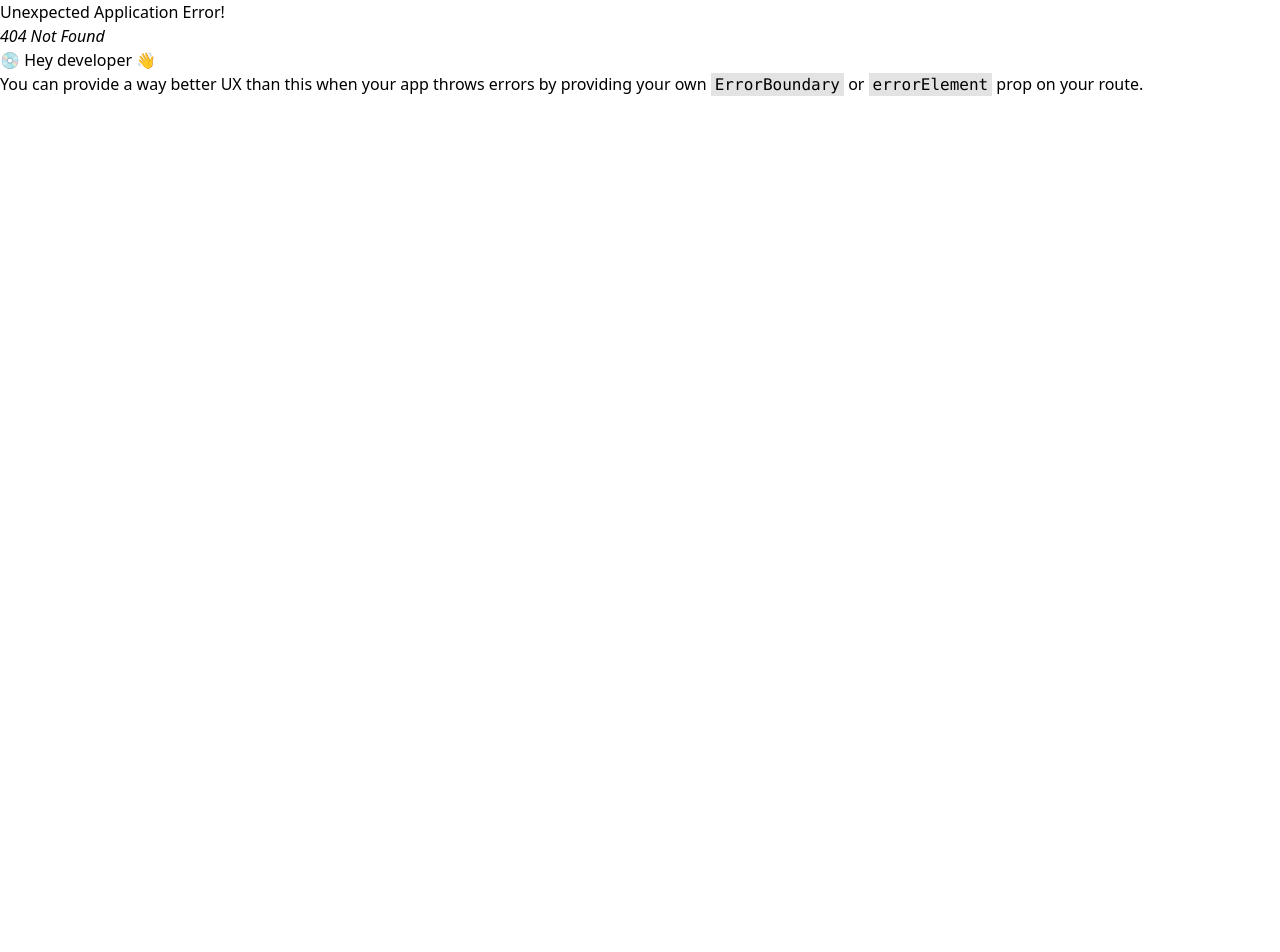
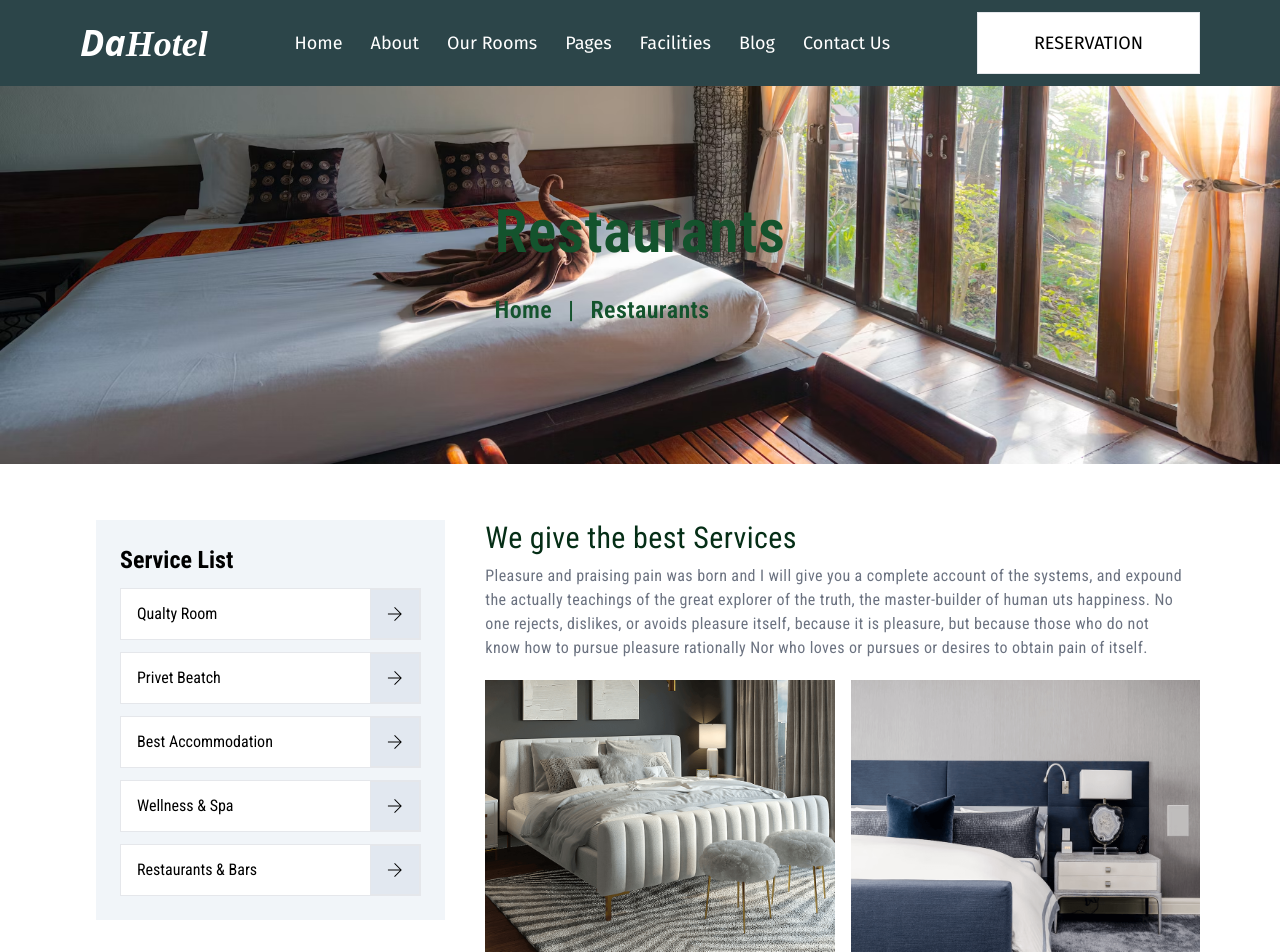
Before and after one commit to ShekRasel/DaHotel-website, a React (Vite) app: page /servicesDetails in a window 1280 px wide. Before the commit this address had no page. Shown: the top 952 px of the page. Before the commit the page ends 800 px from the top, so only its background shows below. Built offline with nearby package versions, Linux system fonts and the light colour scheme; a web font is replaced by a local one.

Commit message:
service pages done

```diff
--- a/src/common components/components/Navbar.jsx
+++ b/src/common components/components/Navbar.jsx
@@ -84,8 +84,8 @@ function Navbar() {
                     onMouseLeave={() => setSubMenu(null)}
                   >
                     <div className="bg-white rounded-sm py-4 mt-7">
-                      <h1 className="pr-36 px-6 py-4">Our Services</h1>
-                      <h1 className="border-t  px-6 py-4">Services Details</h1>
+                    <h1 className="pr-36 px-6 py-4 "><Link to={'/services'}>OurServices</Link></h1>
+                    <h1 className="pr-36 px-6 py-4 border-t"><Link to={'/servicesDetails'}>Service Details</Link></h1>
                     </div>
                   </div>
                 )}
--- a/src/common components/components/TopBanner.jsx
+++ b/src/common components/components/TopBanner.jsx
@@ -2,7 +2,7 @@ import React from "react";
 import topBanner from "../../../public/hotel images/topbanner.avif";
 import { Link } from 'react-router-dom';
 
-function TopBanner({ About, OurRooms,contact,blog,gallery,ourteam,pricing,faq}) {
+function TopBanner({ About, OurRooms,contact,blog,gallery,ourteam,pricing,faq,ourService,restaurants}) {
   return (
     <div
       className="flex bg-gray-500 justify-center items-center min-h-[200px] mt-16 xl:min-h-[400px] 2xl:min-h-[500px] tracking-wide bg-cover bg-center bg-no-repeat"
@@ -18,6 +18,8 @@ function TopBanner({ About, OurRooms,contact,blog,gallery,ourteam,pricing,faq})
           {ourteam}
           {pricing}
           {faq}
+          {ourService}
+          {restaurants}
         </h1>
         <div className="flex text-2xl mt-8 gap-4">
           <Link to={'/'}><h1>Home</h1></Link>
@@ -31,6 +33,8 @@ function TopBanner({ About, OurRooms,contact,blog,gallery,ourteam,pricing,faq})
             {ourteam}
             {pricing}
             {faq}
+            {ourService}
+            {restaurants}
           </h1>
         </div>
       </div>
--- /dev/null
+++ b/src/pages/OurServices.jsx
@@ -0,0 +1,20 @@
+import React from 'react'
+import TopBanner from './../common components/components/TopBanner';
+import FeatureSection from '../components/HomePageComponents/FeatureSection';
+import BookPlane from '../components/HomePageComponents/BookPlane';
+import Photoshot from '../components/HomePageComponents/Photoshot';
+import HotelImages from '../common components/components/HotelImages';
+
+function OurServices() {
+  return (
+    <div>
+        <TopBanner ourService='Our Service'/>
+        <FeatureSection/>
+        <BookPlane/>
+        <Photoshot/>
+        <HotelImages/>
+    </div>
+  )
+}
+
+export default OurServices
--- /dev/null
+++ b/src/pages/ServiceDetails.jsx
@@ -0,0 +1,111 @@
+import React from "react";
+import TopBanner from "./../common components/components/TopBanner";
+import { TfiArrowRight } from "react-icons/tfi";
+
+function ServiceDetails() {
+  return (
+    <div className="">
+      <TopBanner restaurants="Restaurants" />
+      <div className="px-8 md:px-10 lg:px-24 2xl:px-72 flex flex-col lg:flex-row gap-10  font-roboto mt-14">
+        <div className="lg:w-1/3 ">
+          <div className="p-6 bg-slate-100">
+            <h1 className="text-2xl font-bold">Service List</h1>
+            <div className="mt-3 flex justify-between pl-4 hover:bg-[#2C4549] hover:text-white border bg-white items-center">
+              <h1>Qualty Room</h1>
+              <span className="border p-4 bg-slate-200 ">
+                <TfiArrowRight />
+              </span>
+            </div>
+            <div className="mt-3 flex justify-between pl-4 hover:bg-[#2C4549] hover:text-white border bg-white items-center">
+              <h1>Privet Beatch</h1>
+              <span className="border p-4 bg-slate-200 ">
+                <TfiArrowRight />
+              </span>
+            </div>
+            <div className="mt-3 flex justify-between pl-4 hover:bg-[#2C4549] hover:text-white border bg-white items-center">
+              <h1>Best Accommodation</h1>
+              <span className="border p-4 bg-slate-200 ">
+                <TfiArrowRight />
+              </span>
+            </div>
+            <div className="mt-3 flex justify-between pl-4 hover:bg-[#2C4549] hover:text-white border bg-white items-center">
+              <h1>Wellness & Spa</h1>
+              <span className="border p-4 bg-slate-200 ">
+                <TfiArrowRight />
+              </span>
+            </div>
+            <div className="mt-3 flex justify-between pl-4 hover:bg-[#2C4549] hover:text-white border bg-white items-center">
+              <h1>Restaurants & Bars</h1>
+              <span className="border p-4 bg-slate-200 ">
+                <TfiArrowRight />
+              </span>
+            </div>
+          </div>
+
+          <div className="mt-12 bg-[#2C4549] text-white p-10 text-3xl font-semibold">
+            <h1 className="text-center">If You Need Any Help Contact Us</h1>
+            <h1 className="mt-6 text-center">+91705210214</h1>
+          </div>
+        </div>
+        <div className="lg:w-2/3  font-roboto tracking-wide text-gray-500">
+          <h1 className="text-green-950 text-3xl">We give the best Services</h1>
+          <p className="mt-2">
+            Pleasure and praising pain was born and I will give you a complete
+            account of the systems, and expound the actually teachings of the
+            great explorer of the truth, the master-builder of human uts
+            happiness. No one rejects, dislikes, or avoids pleasure itself,
+            because it is pleasure, but because those who do not know how to
+            pursue pleasure rationally Nor who loves or pursues or desires to
+            obtain pain of itself.
+          </p>
+
+          <div className="mt-5 flex gap-4">
+            <img
+              src="hotel images/room-img04.png"
+              alt=""
+              className="w-1/2 h-1/2"
+            />
+            <img
+              src="hotel images/room-img06.png"
+              alt=""
+              className="w-1/2 h-1/2"
+            />
+          </div>
+          <h1 className="text-3xl mt-8">Why Choose This Service</h1>
+          <p className="mt-4">
+            Complete account of the systems and expound the actually teachings
+            of the great explorer of the truth, the master-builder of human uts
+            happiness. No one rejects, dislikes, or avoids pleasure itself,
+            because it is pleasure, but because those who do not know how to
+            pursue pleasure rationally encounter consequences that are
+            extremely. Complete account of the systems and expound the actually
+            teachings of the great explorer of the truth, the master-builder of
+            human uts happiness. No one rejects, dislikes, or avoids pleasure
+            itself, because it is pleasure, but because those who do not know
+            how to pursue pleasure rationally.
+          </p>
+          <h1 className="text-3xl mt-8">We guarantee to deliver</h1>
+          <p className="mt-4">
+            Quam parturient mi amet curae augue varius laoreet vehicula non sem
+            aliquet lectus justo litora fames estab phasellus risus ad
+            sollicitudin magna Viverra diam pretium cursus curabitur parturient
+            convallis hymenaeos suspendisse nibh facilisi purus penatibus
+            habitasse mus orcine muscle adipiscing sapien aliquam nulla. Erat
+            parturient auctor facilisis. Nisi cum fringilla hymenaeos ridiculus
+            habitasses augue nullam fringilla. Taciti convallis. Vitae sapien
+            nisi enim vis metus cras fusce lectus sed luctus quis Clas nisl
+            blandit parturient molestie praesent nec
+          </p>
+          <img
+              src="hotel images/room-img06.png"
+              alt=""
+              className="mt-4"
+            />
+            <p className="mt-8">Phasellus hac phasellus consequat malesuada veler aliquam dictumst amet a phasellus lacinia integer curabitur duis. Urna taciti nisl torquent varius libero dui. Tempus magnis libero pulvinar purus pharetra justo sem curae duis eget tempus erat ornare. Consequat litora a blandit fermentum. Quam taciti site nascetur nunc litora quis tempor metus adipiscing ac quis sodales ultrices cubilia. Arcu in penatibus vestibulum diam. Curabitur platea quam fusce molestie venenatis platea ligula in aenean gravida dolor aptent nostra luctus rutrum morbi porttitor cursus</p>
+        </div>
+      </div>
+    </div>
+  );
+}
+
+export default ServiceDetails;
```
Also changed, not shown: src/main.jsx (+10 -0 lines).
